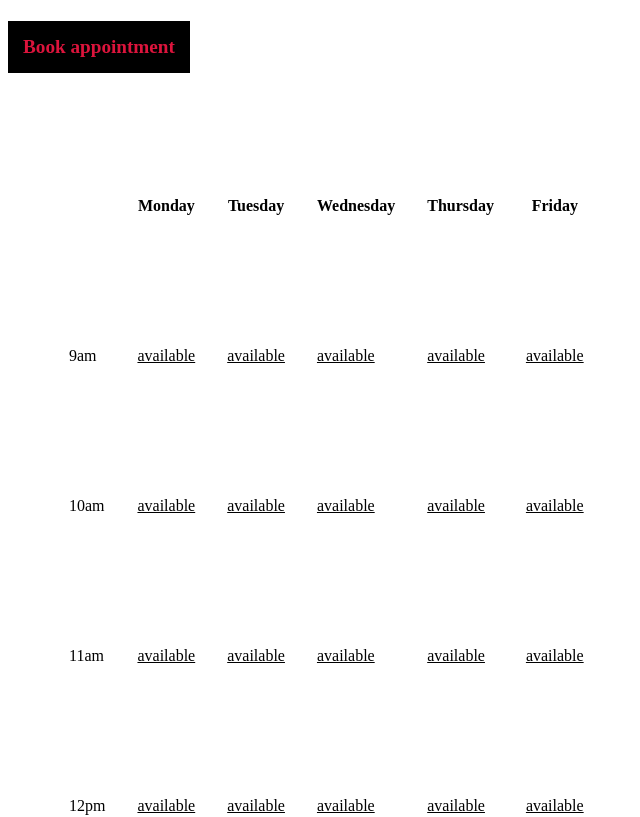
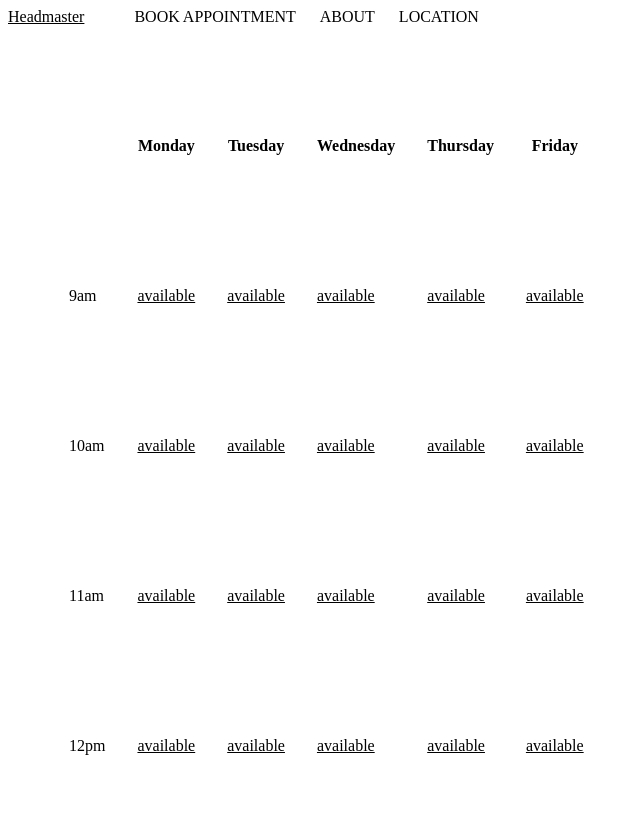
Before and after one commit to adebolafisayo/HeadMaster, a plain HTML site: page scheduleAppointment.html in a window 1280 px wide. Shown: the top 817 px of the page, without its empty margins (0-640 px from the left). Drawn offline with Linux system fonts and the light colour scheme.

Commit message:
updated schedule appointment.html header

```diff
--- a/scheduleAppointment.html
+++ b/scheduleAppointment.html
@@ -9,9 +9,16 @@
 </head>
 <body>
     <!-- Header section -->
-    <header>
-        <h1>Book appointment</h1>
-    </header>
+   <header class="site-header">
+  <a href="index.html" class="site-logo">Headmaster</a>
+  <nav class="navbar" id="navbar">
+    <ul>
+      <li><a href="scheduleAppointment.html#appointmentBooking">BOOK APPOINTMENT</a></li>
+      <li><a href="./about.html#shop">ABOUT</a></li>
+      <li><a href="index.html#location">LOCATION</a></li>
+    </ul>
+  </nav>
+</header>
 
     <!-- Table for booking appointments -->
     <table>
```
